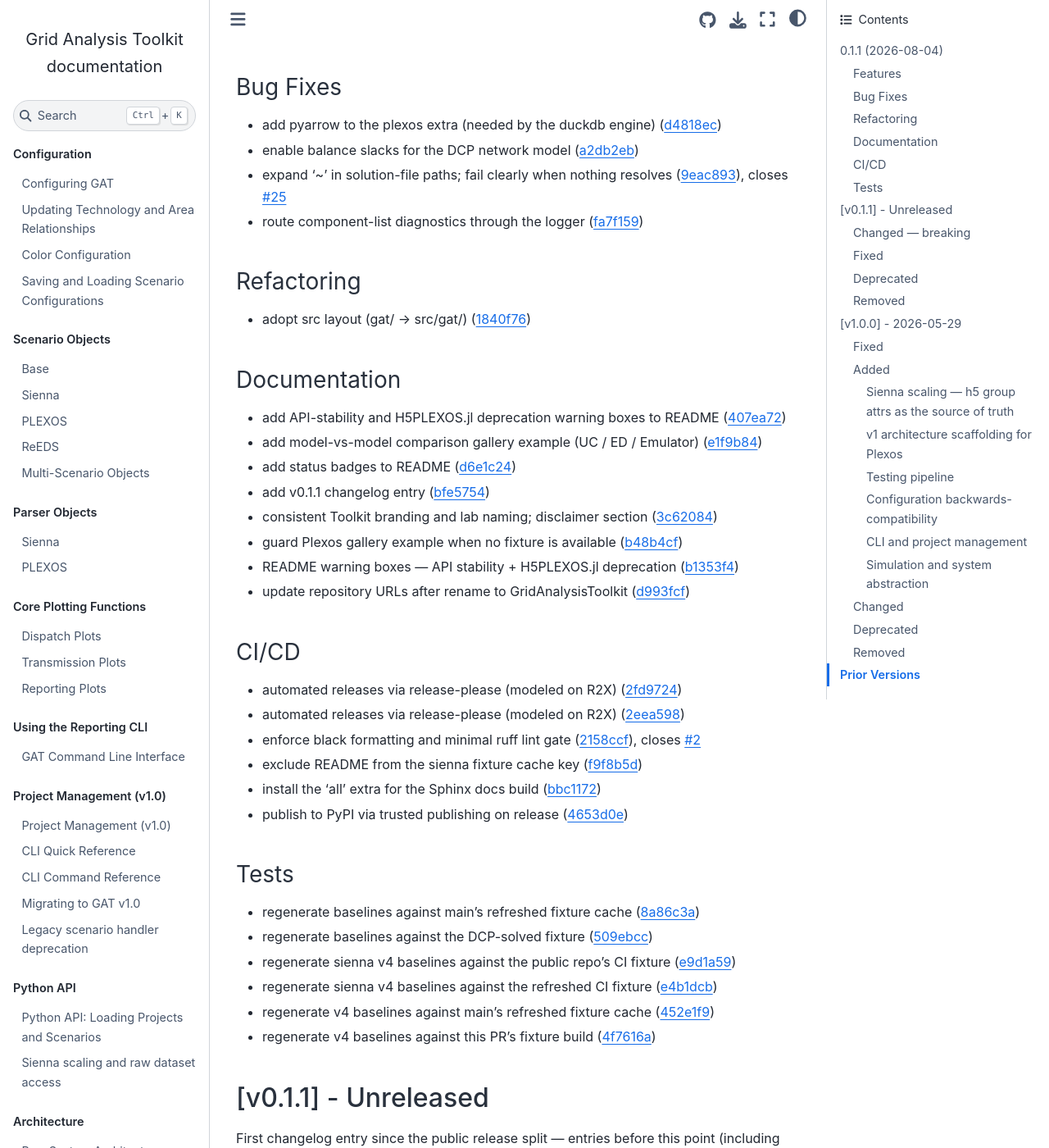
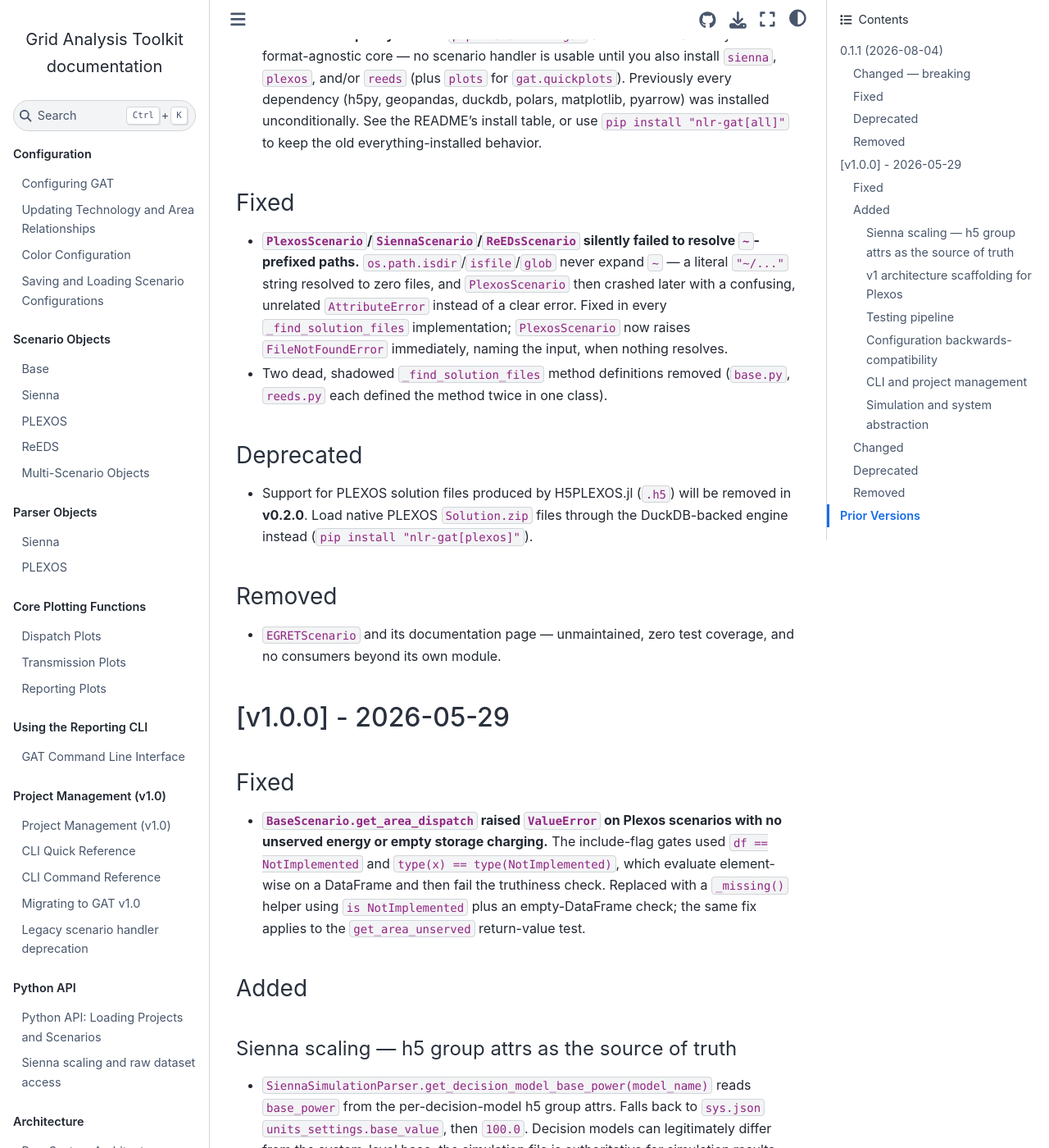
Before and after one commit to NatLabRockies/GridAnalysisToolkit, a Sphinx documentation site: the page built from docs/source/CHANGELOG.md, in a window 1280 px wide and 1400 px high, scrolled down 359 px. Shown: the whole window at 82% size. Built offline with Sphinx 7.4.7 and the Sphinx Book theme 1.1.4, drawn with Linux system fonts in a browser that asks for light colours; pages that are not in the unit, such as notebooks, are missing from menus; the version number could not be read and is left out; some of the changed text lies outside the part shown.

Commit message:
docs: reconcile v0.1.1 changelog entry with release-please output

```diff
--- a/docs/source/CHANGELOG.md
+++ b/docs/source/CHANGELOG.md
@@ -1,60 +1,6 @@
 # Changelog
 
 ## [0.1.1](https://github.com/NatLabRockies/GridAnalysisToolkit/compare/nlr-gat-v0.1.0...nlr-gat-v0.1.1) (2026-08-04)
-
-
-### Features
-
-* per-format install extras (nlr-gat[sienna|plexos|reeds|...]) ([3fa7d90](https://github.com/NatLabRockies/GridAnalysisToolkit/commit/3fa7d90acc2b94768fc708f9296e88a74f3ffaff))
-* PJM 5-bus long-horizon fixture (SIM_SYSTEM=pjm5) ([6c9d379](https://github.com/NatLabRockies/GridAnalysisToolkit/commit/6c9d37964f01dfa9c3872d3581d184dbfea94a51))
-* solve the sienna fixture with DCPPowerModel to produce line flows ([d2da7fe](https://github.com/NatLabRockies/GridAnalysisToolkit/commit/d2da7fe1019b5b4422099b4151cd83cfa10a52ec)), closes [#4](https://github.com/NatLabRockies/GridAnalysisToolkit/issues/4)
-
-
-### Bug Fixes
-
-* add pyarrow to the plexos extra (needed by the duckdb engine) ([d4818ec](https://github.com/NatLabRockies/GridAnalysisToolkit/commit/d4818ec752d913476dba324a52eb5eaf90a2912b))
-* enable balance slacks for the DCP network model ([a2db2eb](https://github.com/NatLabRockies/GridAnalysisToolkit/commit/a2db2ebae1698228099253c0fc179a75dd77e1ce))
-* expand '~' in solution-file paths; fail clearly when nothing resolves ([9eac893](https://github.com/NatLabRockies/GridAnalysisToolkit/commit/9eac8938bc2c3cdc80de437e37db356e8884bcdc)), closes [#25](https://github.com/NatLabRockies/GridAnalysisToolkit/issues/25)
-* route component-list diagnostics through the logger ([fa7f159](https://github.com/NatLabRockies/GridAnalysisToolkit/commit/fa7f15998860196ef2f07861ee25ddafb6ec94f3))
-
-
-### Refactoring
-
-* adopt src layout (gat/ -&gt; src/gat/) ([1840f76](https://github.com/NatLabRockies/GridAnalysisToolkit/commit/1840f761aed265fca1589293fee6114af34c5484))
-
-
-### Documentation
-
-* add API-stability and H5PLEXOS.jl deprecation warning boxes to README ([407ea72](https://github.com/NatLabRockies/GridAnalysisToolkit/commit/407ea72c0828bb319850ae3236ccc5fd7e521799))
-* add model-vs-model comparison gallery example (UC / ED / Emulator) ([e1f9b84](https://github.com/NatLabRockies/GridAnalysisToolkit/commit/e1f9b84946ea0a0071779a04c36e864d1f0693c4))
-* add status badges to README ([d6e1c24](https://github.com/NatLabRockies/GridAnalysisToolkit/commit/d6e1c24c7735f02691a99c5b7496d4bf8ffae380))
-* add v0.1.1 changelog entry ([bfe5754](https://github.com/NatLabRockies/GridAnalysisToolkit/commit/bfe5754bb005baeed8844887b38e96a7b9e99291))
-* consistent Toolkit branding and lab naming; disclaimer section ([3c62084](https://github.com/NatLabRockies/GridAnalysisToolkit/commit/3c62084bbae9610f88ee295d53a4330a95f4a75e))
-* guard Plexos gallery example when no fixture is available ([b48b4cf](https://github.com/NatLabRockies/GridAnalysisToolkit/commit/b48b4cf3155575053f32a646b2e09906dcbfaed8))
-* README warning boxes — API stability + H5PLEXOS.jl deprecation ([b1353f4](https://github.com/NatLabRockies/GridAnalysisToolkit/commit/b1353f4a1a103f3fa17eb1e3c54f59101b0fa9cb))
-* update repository URLs after rename to GridAnalysisToolkit ([d993fcf](https://github.com/NatLabRockies/GridAnalysisToolkit/commit/d993fcf957aa9cb10fb6dc111d565862a18f0d30))
-
-
-### CI/CD
-
-* automated releases via release-please (modeled on R2X) ([2fd9724](https://github.com/NatLabRockies/GridAnalysisToolkit/commit/2fd972451d23d0a71546035bac40a85e9e6c9dab))
-* automated releases via release-please (modeled on R2X) ([2eea598](https://github.com/NatLabRockies/GridAnalysisToolkit/commit/2eea5984e4a841b63f7c5e1eeab197e698919e9d))
-* enforce black formatting and minimal ruff lint gate ([2158ccf](https://github.com/NatLabRockies/GridAnalysisToolkit/commit/2158ccf055d656128261f97963992a2cdb5c12e3)), closes [#2](https://github.com/NatLabRockies/GridAnalysisToolkit/issues/2)
-* exclude README from the sienna fixture cache key ([f9f8b5d](https://github.com/NatLabRockies/GridAnalysisToolkit/commit/f9f8b5d37e576a4b7e25ec578c19bd72c66c2c2b))
-* install the 'all' extra for the Sphinx docs build ([bbc1172](https://github.com/NatLabRockies/GridAnalysisToolkit/commit/bbc1172c2fdb86ab2c5fdb2da44cde91640b0bcb))
-* publish to PyPI via trusted publishing on release ([4653d0e](https://github.com/NatLabRockies/GridAnalysisToolkit/commit/4653d0e3dc1b72700b6a8e06c0fd00525f8f7f4b))
-
-
-### Tests
-
-* regenerate baselines against main's refreshed fixture cache ([8a86c3a](https://github.com/NatLabRockies/GridAnalysisToolkit/commit/8a86c3ace49978d8ccb218248e426b3e857badd7))
-* regenerate baselines against the DCP-solved fixture ([509ebcc](https://github.com/NatLabRockies/GridAnalysisToolkit/commit/509ebcc01179e2cf233fd0e044d8bf45f9a115a1))
-* regenerate sienna v4 baselines against the public repo's CI fixture ([e9d1a59](https://github.com/NatLabRockies/GridAnalysisToolkit/commit/e9d1a593e4e366778fffa53184d305a5bc72fbdb))
-* regenerate sienna v4 baselines against the refreshed CI fixture ([e4b1dcb](https://github.com/NatLabRockies/GridAnalysisToolkit/commit/e4b1dcb5819c73a108776c7b9def1c4bf31c1682))
-* regenerate v4 baselines against main's refreshed fixture cache ([452e1f9](https://github.com/NatLabRockies/GridAnalysisToolkit/commit/452e1f9dcb65a9c0c57d6a29b7e1962f531740c6))
-* regenerate v4 baselines against this PR's fixture build ([4f7616a](https://github.com/NatLabRockies/GridAnalysisToolkit/commit/4f7616a30a071241e6821cefcacaadff63da7f8c))
-
-## [v0.1.1] - Unreleased
 
 First changelog entry since the public release split — entries before
 this point (including the "v1.0.0" one below) are from GAT's internal
```
